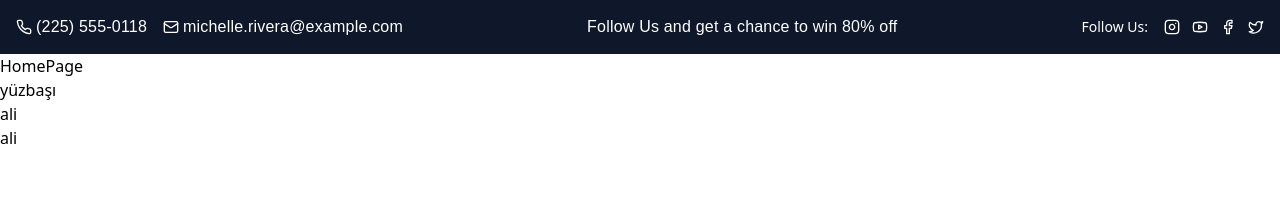
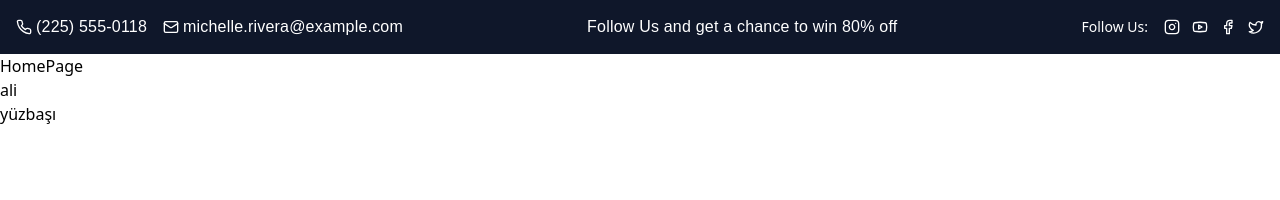
Before and after one commit to aliyzbsi/dukkan, a React (Vite) app: page / in a window 1280 px wide. Shown: the top 200 px of the page. Built offline with nearby package versions, Linux system fonts and the light colour scheme.

Commit message:
düzenleme

```diff
--- a/src/App.jsx
+++ b/src/App.jsx
@@ -10,9 +10,8 @@ function App() {
         <Switch>
           <Route path="/" exact component={HomePage} />
         </Switch>
+        <div>ali</div>
         <div>yüzbaşı</div>
-        <div>ali</div>
-        <div>ali</div>
       </main>
     </div>
   );
```
